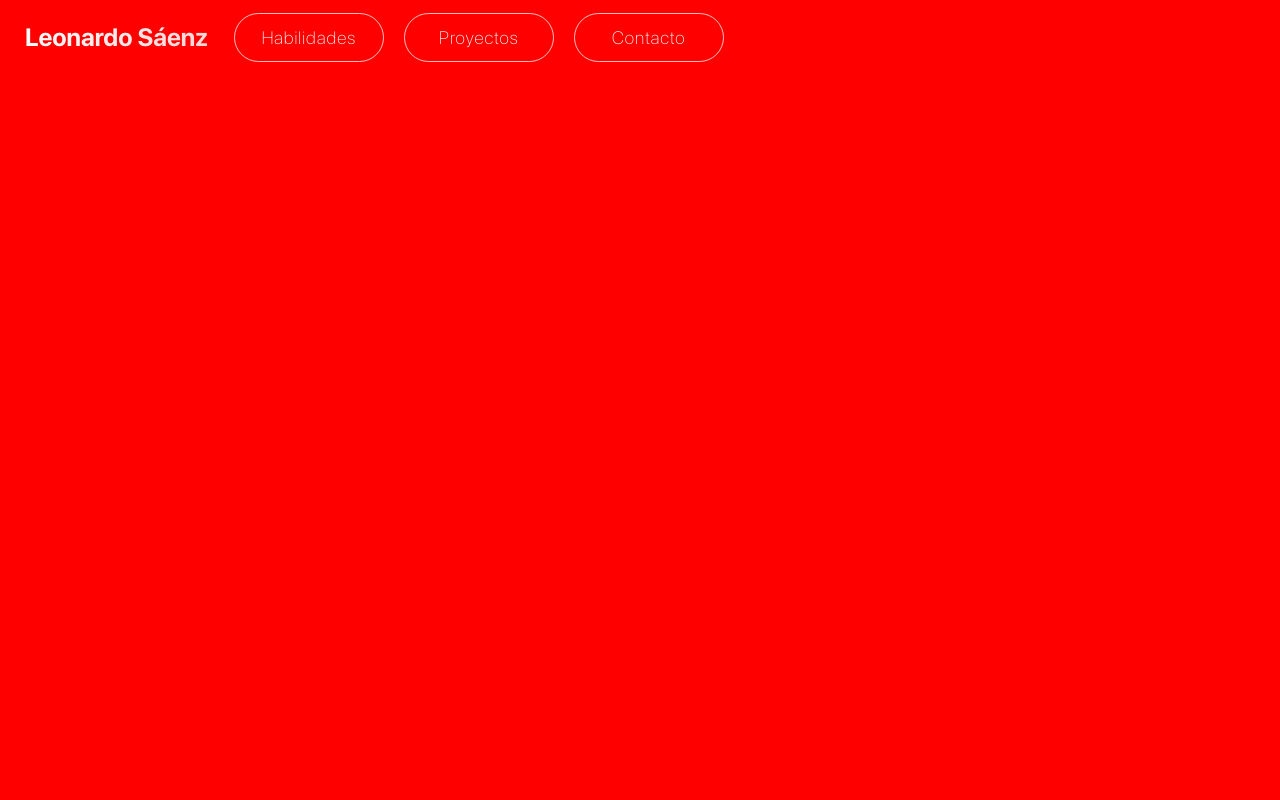
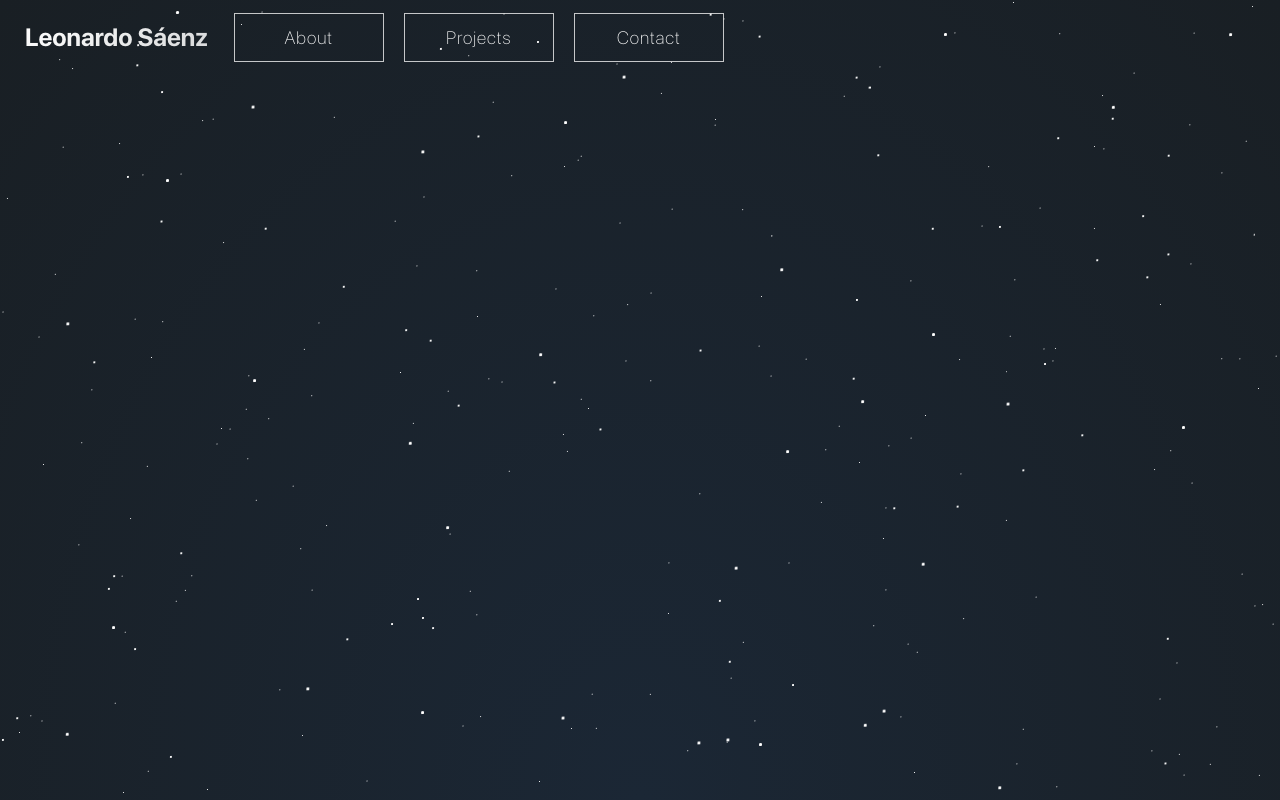
Before and after one commit to leonardos4enz/leonardos4enzOLD.github.io, a plain HTML site: page index.html in a window 1280 px wide. Drawn offline with nearby package versions, Linux system fonts and the light colour scheme; some packages are replaced by stand-ins of ours; a script that the page names is missing.

Commit message:
actualización de noche

```diff
--- a/base.css
+++ b/base.css
@@ -4,7 +4,6 @@
 
 .third-container{
     min-height: 100vh;
-    background-color: red;
 }
 :root {
     --main-bg-color: #E7473C;
--- a/components/navbar.html
+++ b/components/navbar.html
@@ -9,15 +9,16 @@
     <div class="collapse navbar-collapse" id="navbarSupportedContent">
       <ul class="navbar-nav mr-auto sfpro-regular">
         <li class="nav-item">
-          <a class="nav-link" href="#">Habilidades</a>
+          <a class="nav-link" href="#">About</a>
         </li>
         <li class="nav-item">
-          <a class="nav-link" href="#">Proyectos</a>
+          <a class="nav-link" href="#">Projects</a>
         </li>
         <li class="nav-item">
-          <a class="nav-link" href="#">Contacto</a>
+          <a class="nav-link" href="#">Contact</a>
         </li>
       </ul>
+
     </div>
   </nav>
 
@@ -88,7 +89,6 @@
         justify-content: center;
         text-align: center;
         align-items: center;
-        border-radius: 500px;
         width: 150px;
         color: white !important;
         background-color: #d9dce200;
--- a/index.html
+++ b/index.html
@@ -63,7 +63,7 @@
     <script src="https://unpkg.com/scrollreveal"></script>
 
     <!--Page JS-->
-    <script src="index.js?v=1"></script>
+    <script src="index.js?v=2"></script>
 
 </body>
 </html>
```
Also changed, not shown: favicon.ico (added).
